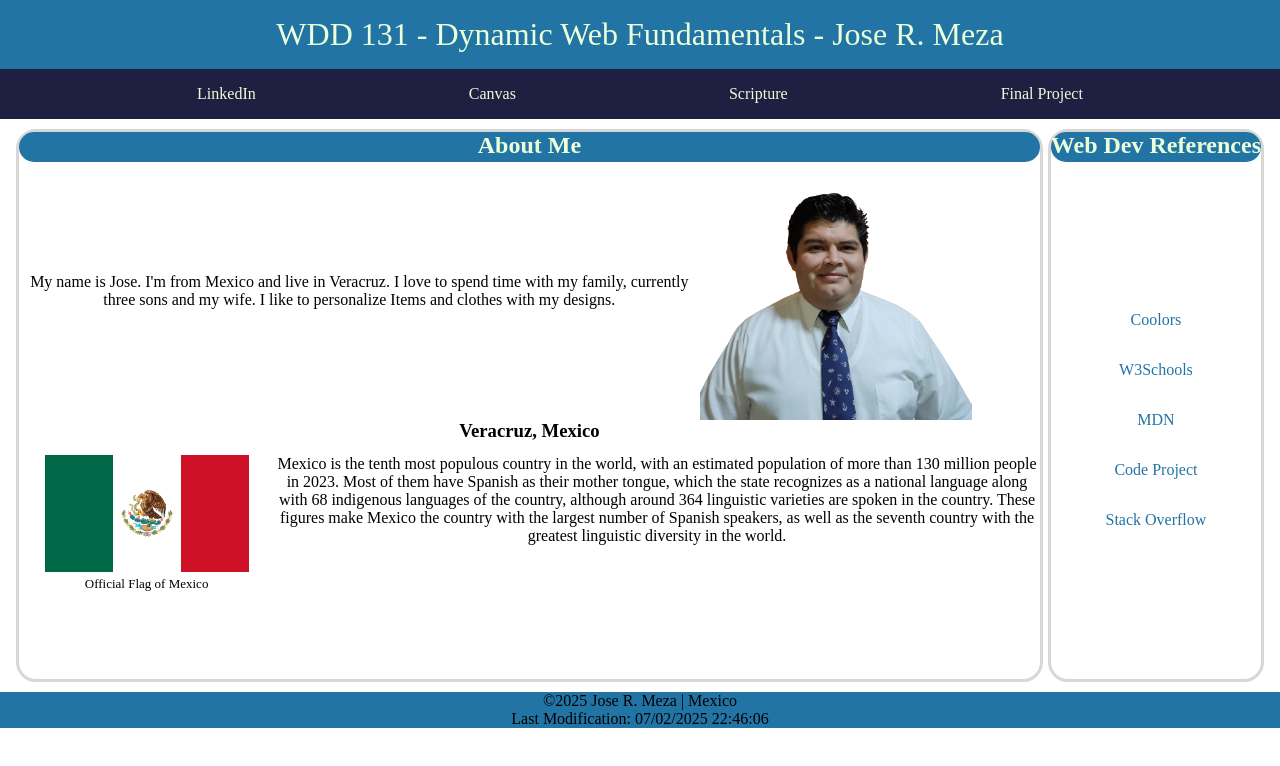
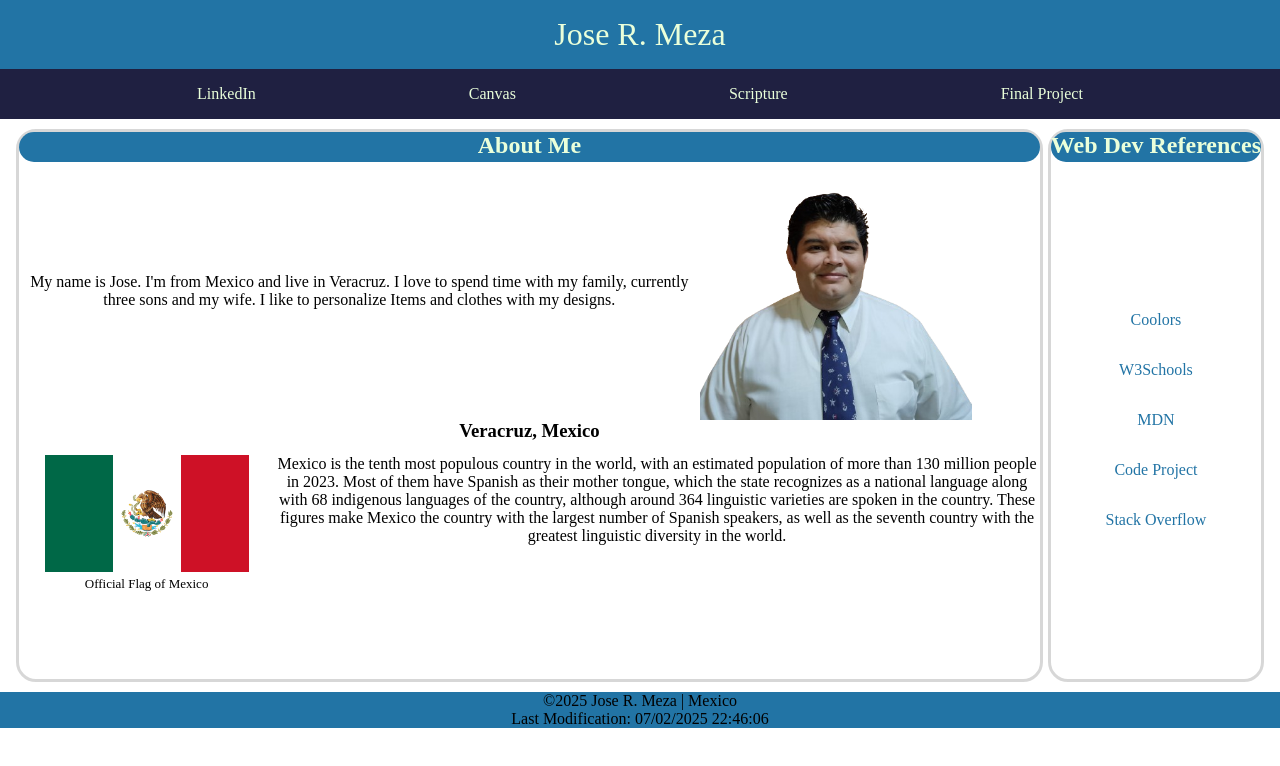
Before and after one commit to kukomeza/wdd131, a plain HTML site: page index.html in a window 1280 px wide. Drawn offline with Linux system fonts and the light colour scheme.

Commit message:
Title Changes

```diff
--- a/index.html
+++ b/index.html
@@ -10,14 +10,14 @@
     <link rel="preconnect" href="https://fonts.googleapis.com">
     <link rel="preconnect" href="https://fonts.gstatic.com" crossorigin>
     <link href="https://fonts.googleapis.com/css2?family=Roboto:ital,wght@0,100..900;1,100..900&display=swap" rel="stylesheet">
-    <title>WDD 131 - Dynamic Web Fundamentals - Jose R. Meza</title>
+    <title>WDD 131 - Dynamic Web Fundamentals</title>
 
 </head>
 <body>
     <div class="body_container">
         <header>
             <h1>
-                WDD 131 - Dynamic Web Fundamentals - Jose R. Meza
+                Jose R. Meza
             </h1>
             <nav>
                 <ul>
```
